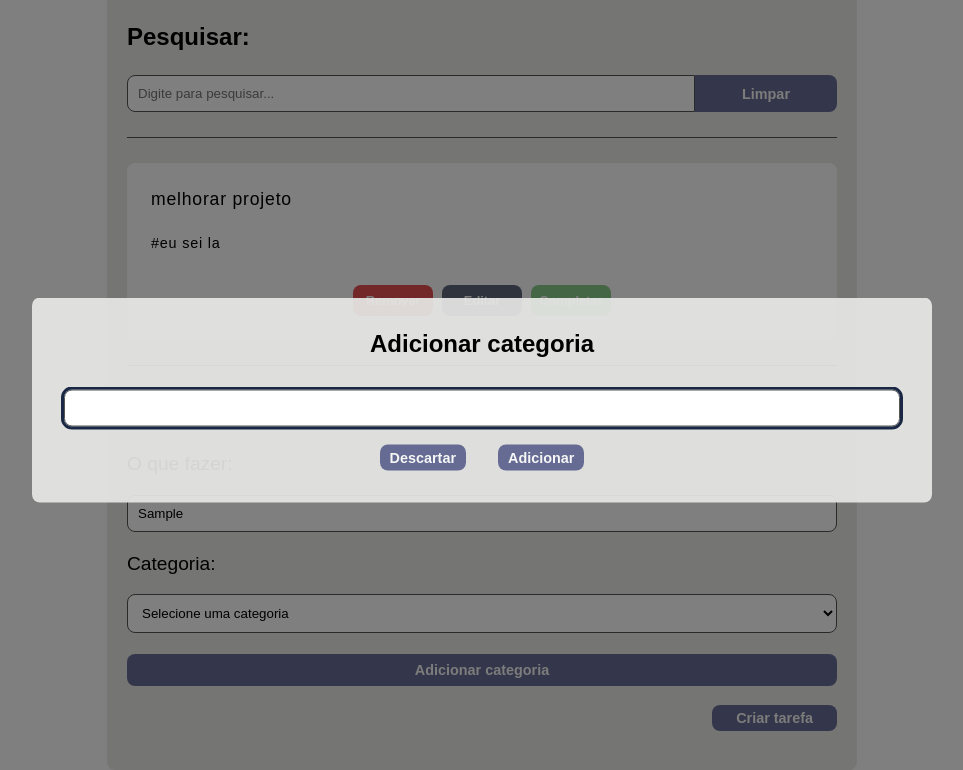
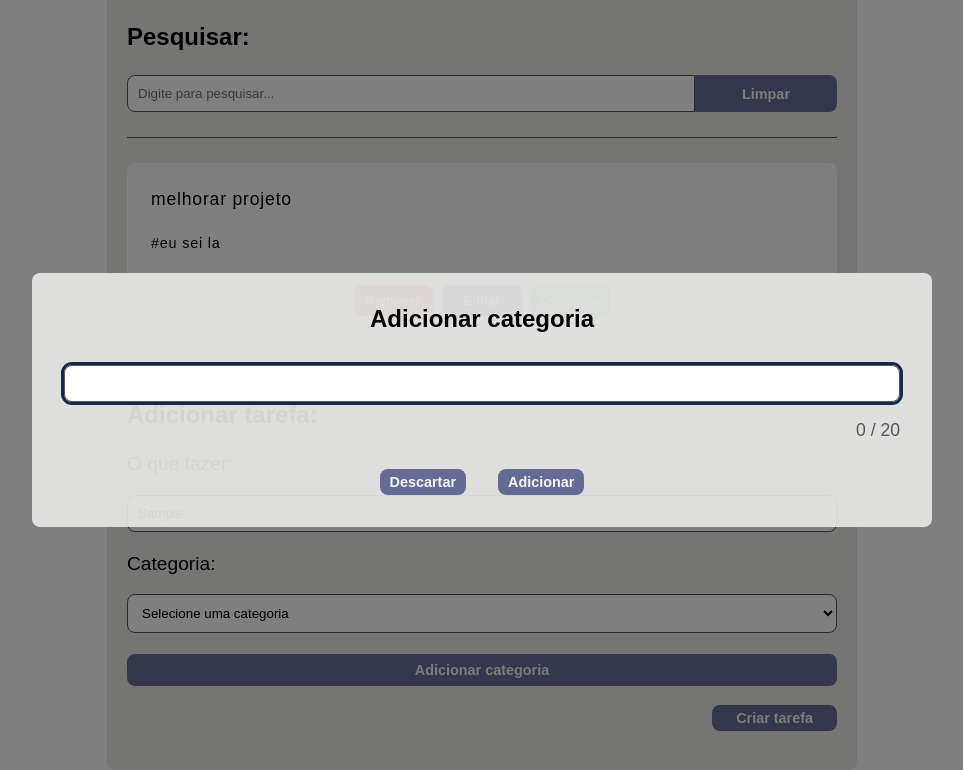
Before and after one commit to FabricioBasilio/to-do-list, a React (Vite) app: page / in a window 1280 px wide. Both pictures are taken after typing "Sample" into the empty fields and a click on the button "Adicionar categoria". Shown: the part 361-1131 px from the top of the page, without its empty margins (158-1121 px from the left). Built offline with nearby package versions, Linux system fonts and the light colour scheme.

Commit message:
feat:  implementacao de contador de caracteres para o modal de categoria

```diff
--- /dev/null
+++ b/src/components/CharacterCounter.jsx
@@ -0,0 +1,11 @@
+function CharacterCounter({ valueLength, limit }) {
+  return (
+    <div className="character_counter">
+      <p>
+        {valueLength} / {limit}
+      </p>
+    </div>
+  );
+}
+
+export default CharacterCounter;
--- a/src/components/ModalCategory.jsx
+++ b/src/components/ModalCategory.jsx
@@ -1,4 +1,5 @@
 import { useEffect, useState } from "react";
+import CharacterCounter from "./CharacterCounter";
 
 function ModalCategory({
   setFade,
@@ -7,6 +8,8 @@ function ModalCategory({
   setCategories,
   modalCategoryInput,
 }) {
+  const charactersLimit = 20;
+
   const [newCategoryName, setNewCategoryName] = useState("");
 
   useEffect(() => {
@@ -20,12 +23,11 @@ function ModalCategory({
   }
 
   function adicionarCategoria() {
-
     const newCategories = [
       ...categories,
       {
         id: Math.floor(Math.random() * 10000),
-        categoryName: newCategoryName,
+        categoryName: newCategoryName.trim(),
       },
     ];
 
@@ -36,7 +38,7 @@ function ModalCategory({
   }
 
   function mudarTexto(e) {
-    setNewCategoryName(e.target.value.trim());
+    setNewCategoryName(e.target.value);
   }
 
   return (
@@ -45,10 +47,11 @@ function ModalCategory({
       <input
         id="nova_categoria_texto"
         type="text"
-        maxLength={20}
+        maxLength={charactersLimit}
         ref={modalCategoryInput}
         onChange={(e) => mudarTexto(e)}
       />
+      <CharacterCounter valueLength={newCategoryName.length} limit={charactersLimit}/>
       <div className="modal_category__buttons">
         <button onClick={descartarCategoria}>Descartar</button>
         <button onClick={adicionarCategoria}>Adicionar</button>
--- a/src/styles/App.css
+++ b/src/styles/App.css
@@ -396,6 +396,13 @@ select {
   gap: 2rem;
 }
 
+.character_counter {
+  align-self: stretch;
+  display: flex;
+  justify-content: flex-end;
+  color: var(--cor5);
+}
+
 @media screen and (min-width: 700px) {
   .filter_options {
     flex-direction: row;
```
